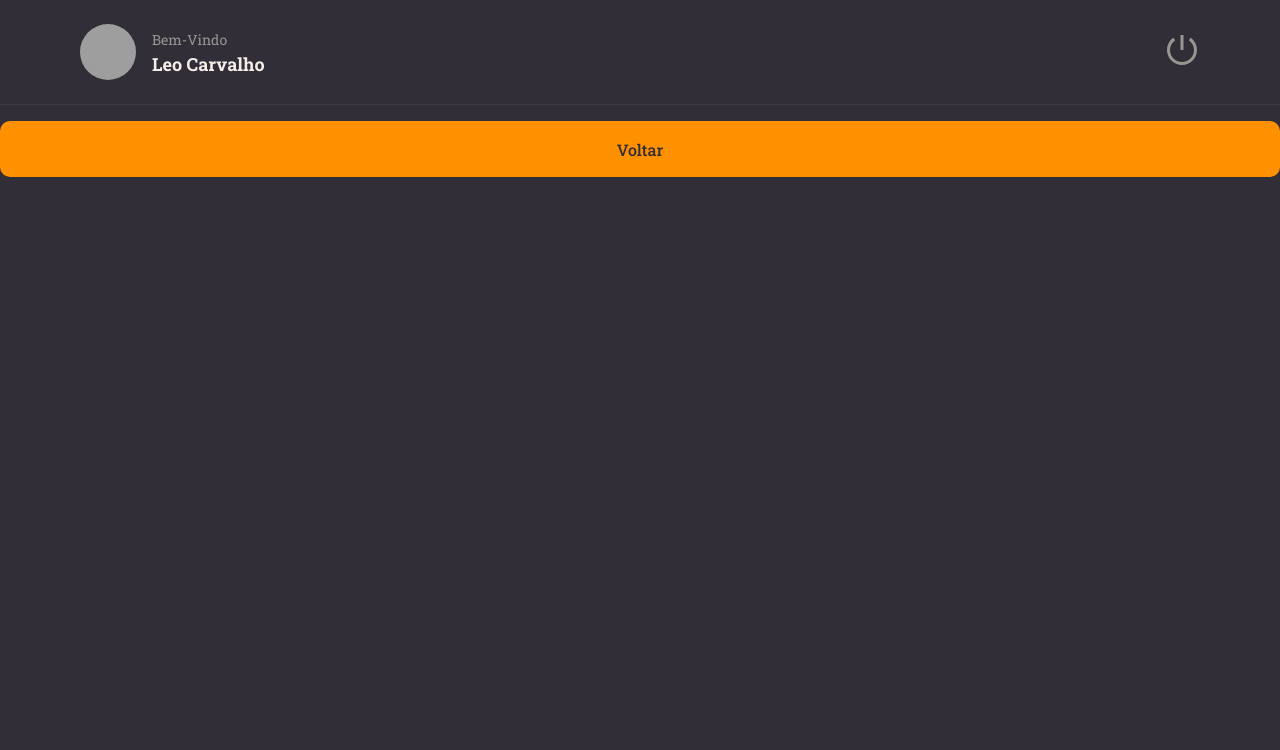
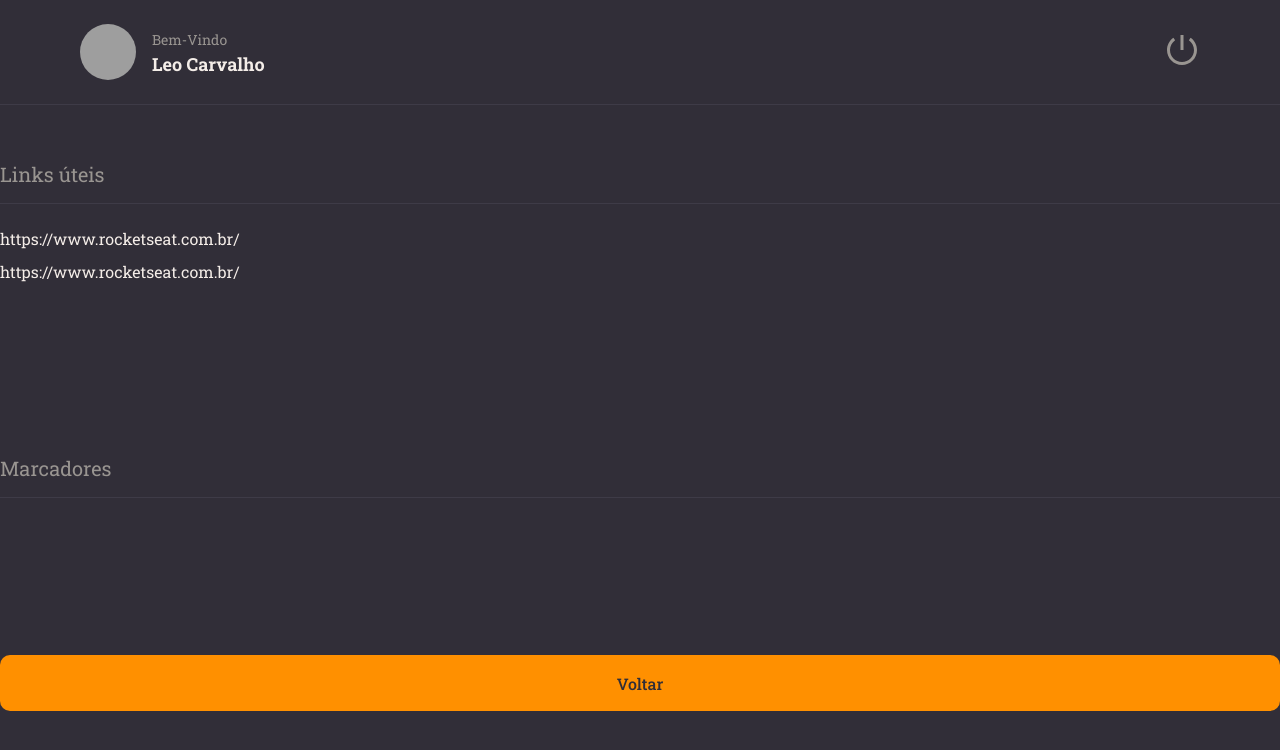
Before and after one commit to LeoGCarva/Mi-notas, a React (Vite) app: page / in a window 1280 px wide. Shown: the top 750 px of the page. Built offline with nearby package versions, Linux system fonts and the light colour scheme; grey boxes are pictures that could not be loaded.

Commit message:
Section Component

```diff
--- /dev/null
+++ b/src/components/Section/index.jsx
@@ -0,0 +1,10 @@
+import { Container } from './styles';
+
+export function Section({ title, children }) {
+    return (
+        <Container>
+            <h2>{ title }</h2>
+            { children }
+        </Container>
+    );
+}
--- /dev/null
+++ b/src/components/Section/styles.js
@@ -0,0 +1,18 @@
+import styled from "styled-components";
+
+export const Container = styled.section`
+    margin: 56px 0 28px;
+
+    > h2 {
+        border-bottom-width: 1px;
+        border-bottom-style: solid;
+        border-bottom-color: ${({ theme }) => theme.COLORS.BACKGROUND_700};
+
+        padding-bottom: 16px;
+        margin-bottom: 24px;
+
+        color: ${({ theme }) => theme.COLORS.GRAY_100};
+        font-size: 20px;
+        font-weight: 400;
+    }
+`;
--- a/src/pages/Details/index.jsx
+++ b/src/pages/Details/index.jsx
@@ -1,13 +1,25 @@
-import { Container } from './styles'
+import { Container, Links } from './styles'
 
 import { Header } from '../../components/Header'
 import { Button } from '../../components/Button'
+import { Section } from '../../components/Section'
 
 export function Details(){
   return(
     <Container  >
       <Header />
 
+      <Section title="Links úteis">
+        <Links>
+          <li><a href="#">https://www.rocketseat.com.br/</a></li>
+          <li><a href="#">https://www.rocketseat.com.br/</a></li>
+        </Links>
+      </Section>
+
+      <Section title="Marcadores">
+
+      </Section>
+
       <Button title="Voltar" />
     </Container  >
   )
--- a/src/pages/Details/styles.js
+++ b/src/pages/Details/styles.js
@@ -10,3 +10,15 @@ export const Container = styled.div`
     "header"
     "content";
 `;
+
+export const Links = styled.ul`
+    list-style: none;
+
+    > li {
+        margin-top: 12px;
+
+        a {
+            color: ${({ theme }) => theme.COLORS.WHITE};
+        }
+    }
+`;
```
